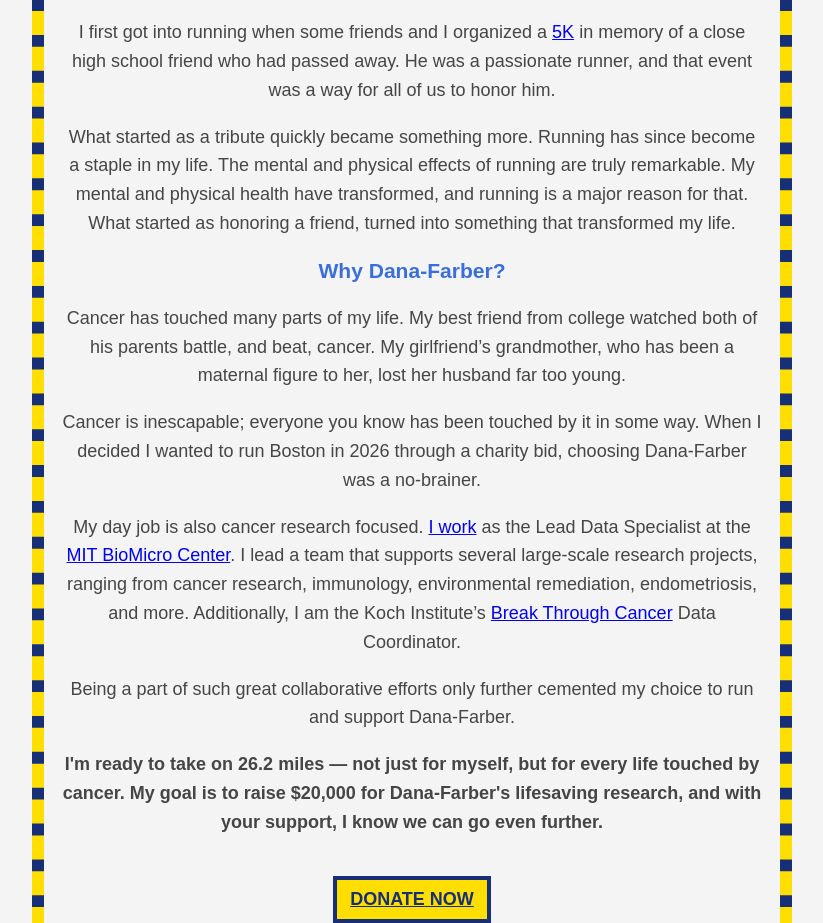
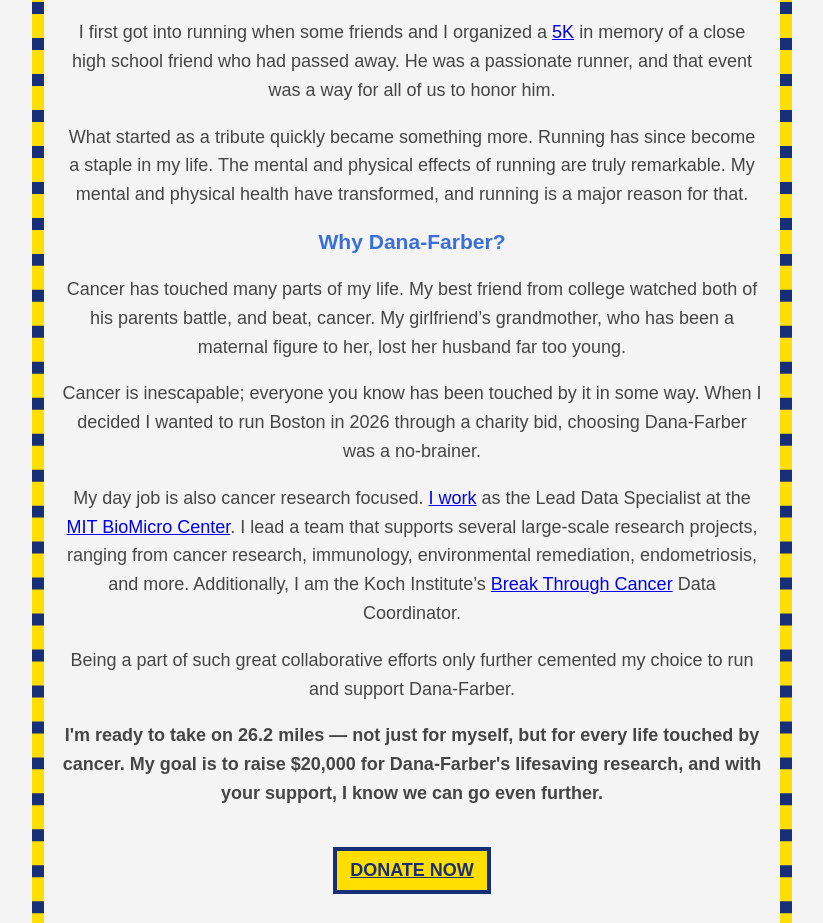
Before and after one commit to cdemurjian/dfmc2026_cdemurjian, a plain HTML site: page index.html in a window 1280 px wide. Shown: the part 927-1850 px from the top of the page, without its empty margins (228-1051 px from the left). Drawn offline with Linux system fonts and the light colour scheme.

Commit message:
Update index.html

```diff
--- a/index.html
+++ b/index.html
@@ -36,7 +36,6 @@
         What started as a tribute quickly became something more. Running has since become a staple in my life.
         The mental and physical effects of running are truly remarkable.
         My mental and physical health have transformed, and running is a major reason for that.
-        What started as honoring a friend, turned into something that transformed my life.
       </p>
 
       <h3>Why Dana-Farber?</h3>
```
